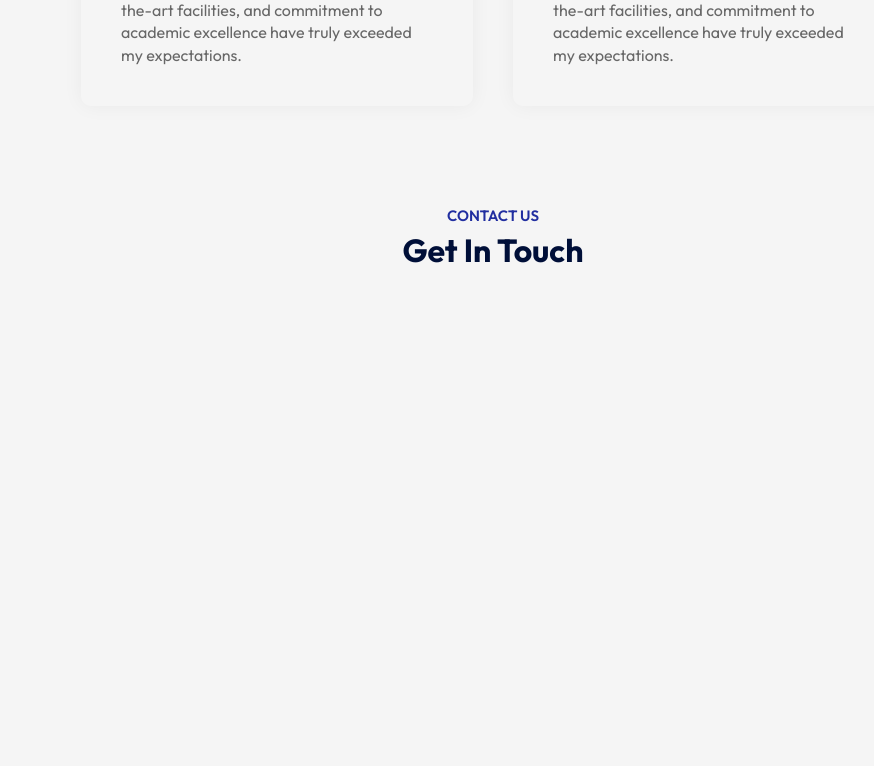
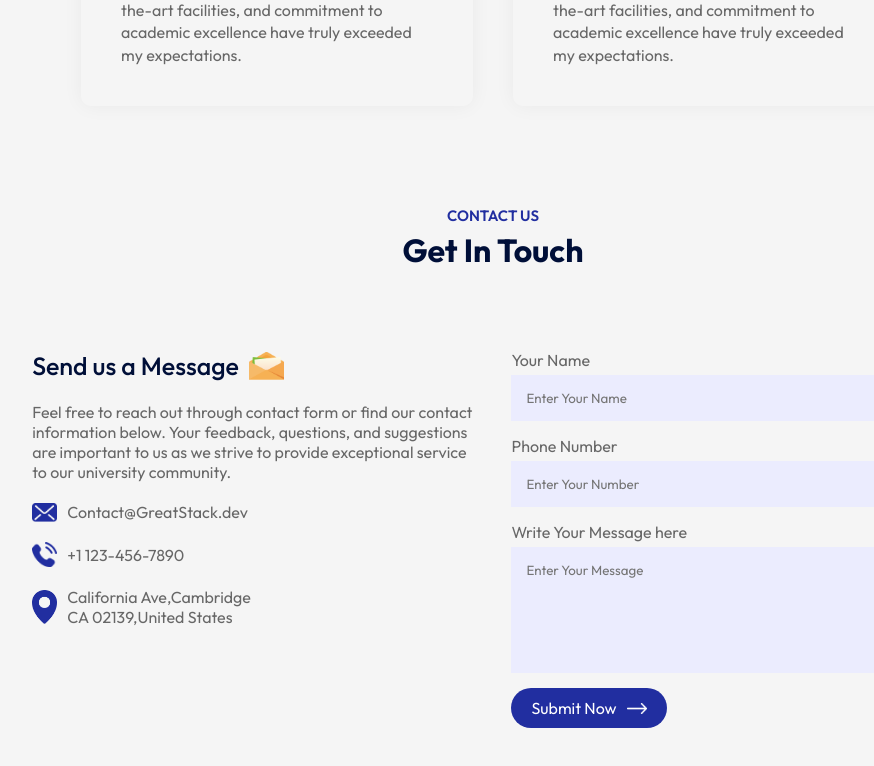
Before and after one commit to ADITYARAJPUT2505/edusity, a React app: page / in a window 1280 px wide. Shown: the part 2826-3592 px from the top of the page, without its empty margins (147-1021 px from the left). Before the commit the page ends 3126 px from the top, so only its background shows below. Built offline with nearby package versions, Linux system fonts and the light colour scheme; the HTML template or start-up script is replaced by a standard one.

Commit message:
contact form added

```diff
--- a/src/App.jsx
+++ b/src/App.jsx
@@ -6,6 +6,7 @@ import Title from "./components/title/title"
 import About from "./components/about/about"
 import Campus from './components/campus/campus'
 import Testimonials from "./components/testimonials/testimonials";
+import Contact from './components/contact/contact'
 const App = () => {
   return (
     <div>
@@ -20,6 +21,7 @@ const App = () => {
         <Title subTitle='Testimonials' title='What Student Says' />
         <Testimonials/>
         <Title subTitle='contact us' title='Get In Touch' />
+        <Contact/>
       </div>
     </div>
   )
--- a/src/components/contact/contact.css
+++ b/src/components/contact/contact.css
@@ -0,0 +1,51 @@
+.contact{
+    margin: 80px auto;
+    max-width: 90%;
+    display: flex;
+    align-content: center;
+    justify-content: space-between;
+}
+.contact-col{
+    flex-basis: 48%;
+    color: #676767;
+}
+.contact-col h3{
+    color: #000F38;
+    font-weight: 500;
+    font-size: 25px;
+    display: flex;
+    align-items: center;
+    margin-bottom: 20px;
+}
+.contact-col h3 img{
+    width: 35px;
+    margin-left: 10px;
+}
+.contact-col p{
+    max-width: 450px;
+    list-style: 0.3;
+}
+.contact-col ul li{
+    display: flex;
+    align-items: center;
+    margin: 20px 0;
+}
+.contact-col ul li img{
+    width: 25px;
+    margin-right: 10px;
+}
+.contact form input, .contact form textarea{
+       display: block;
+       width: 100%;
+       background: #EBECFE;
+       padding: 15px;
+       border: 0;
+       outline: 0;
+       margin-bottom:15px ;
+       margin-top: 5px;
+       resize: none;
+}
+.contact-col span{
+    display: block;
+    margin: 20px 0;
+}
--- a/src/components/contact/contact.jsx
+++ b/src/components/contact/contact.jsx
@@ -1,11 +1,68 @@
-import React from 'react'
-import './contact.css'
+import React from "react";
+import "./contact.css";
+import msg_icon from "../../assets/msg-icon.png";
+import mail_icon from "../../assets/mail-icon.png";
+import phone_icon from "../../assets/phone-icon.png";
+import location_icon from "../../assets/location-icon.png";
+import white_arrow from "../../assets/white-arrow.png";
 const contact = () => {
   return (
-    <div className='contact'>
+    <div className="contact">
+      <div className="contact-col">
+        <h3>
+          Send us a Message <img src={msg_icon} alt="" />
+        </h3>
+        <p>
+          Feel free to reach out through contact form or find our contact
+          information below. Your feedback, questions, and suggestions are
+          important to us as we strive to provide exceptional service to our
+          university community.
+        </p>
+        <ul>
+          <li>
+            <img src={mail_icon} alt="" /> Contact@GreatStack.dev
+          </li>
+          <li>
+            <img src={phone_icon} alt="" /> +1 123-456-7890
+          </li>
+          <li>
+            <img src={location_icon} alt="" /> California Ave,Cambridge <br />{" "}
+            CA 02139,United States
+          </li>
+        </ul>
+      </div>
+      <div className="contact-col">
+        <form>
+          <label>Your Name</label>
+          <input
+            type="text"
+            name="name"
+            placeholder="Enter Your Name"
+            required
+          />
+          <label>Phone Number</label>
+          <input
+            type="tel"
+            name="phone"
+            placeholder="Enter Your Number"
+            required
+          />
+          <label>Write Your Message here</label>
+          <textarea
+            name="message"
+            rows="6"
+            placeholder="Enter Your Message"
+            required
+          ></textarea>
+          <button type="submit" className="btn dark-btn">
+            Submit Now
+            <img src={white_arrow} alt="" />
+          </button>
+        </form>
+        <span></span>
+      </div>
+    </div>
+  );
+};
 
-    </div>
-  )
-}
-
-export default contact
+export default contact;
```
